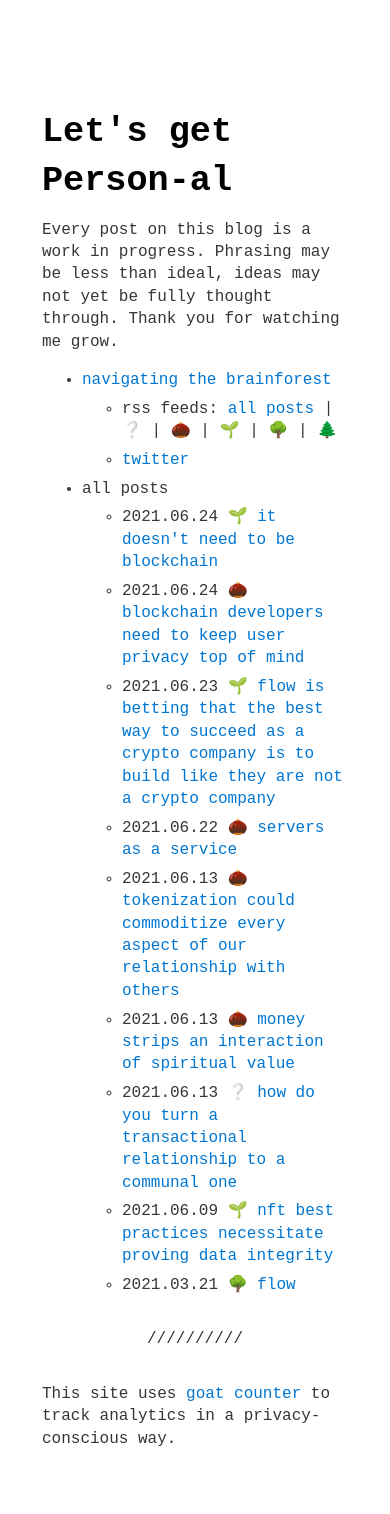
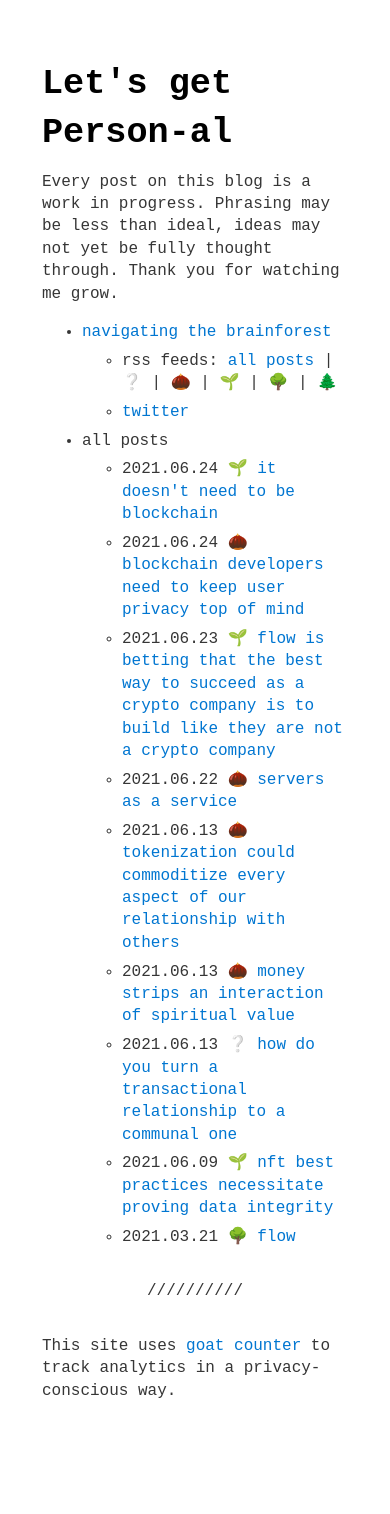
Before and after one commit to person-al/person-al.github.io, a Jekyll site: the page built from index.md, in a window 390 px wide. Built offline with Jekyll 4.4.1, drawn with Linux system fonts in a browser that asks for light colours; after the commit the page ends 1418 px from its top, so only the background shows below that.

Commit message:
Modifying styles to be more mobile friendly

```diff
--- a/_sass/no-style-please.scss
+++ b/_sass/no-style-please.scss
@@ -30,6 +30,9 @@ li { margin: 0.4rem 0 !important; }
   max-width: 640px !important;
   margin: 0 auto !important;
   padding: 4rem 2rem !important;
+  @media only screen and (max-width: 800px) {
+    padding: 1rem 2rem !important;
+  }
 }
 
 hr {
```
